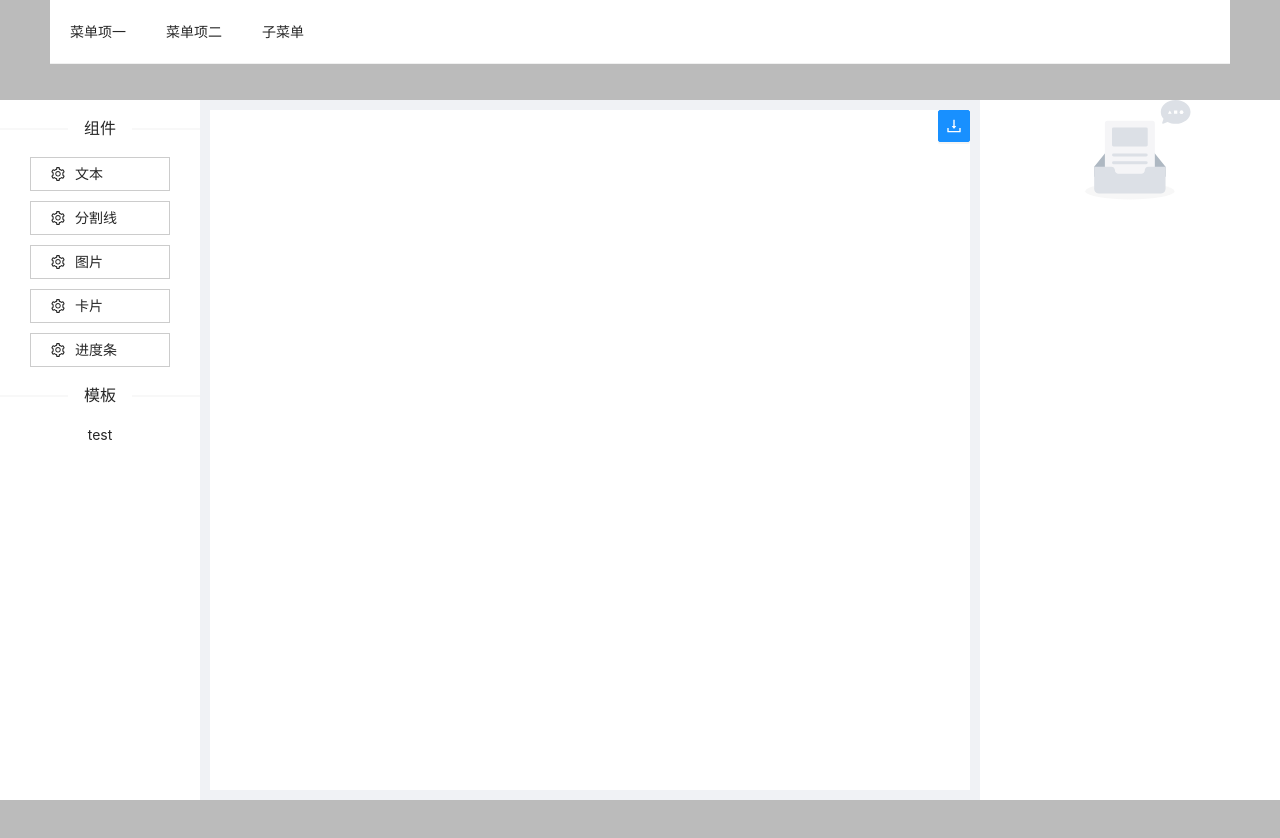
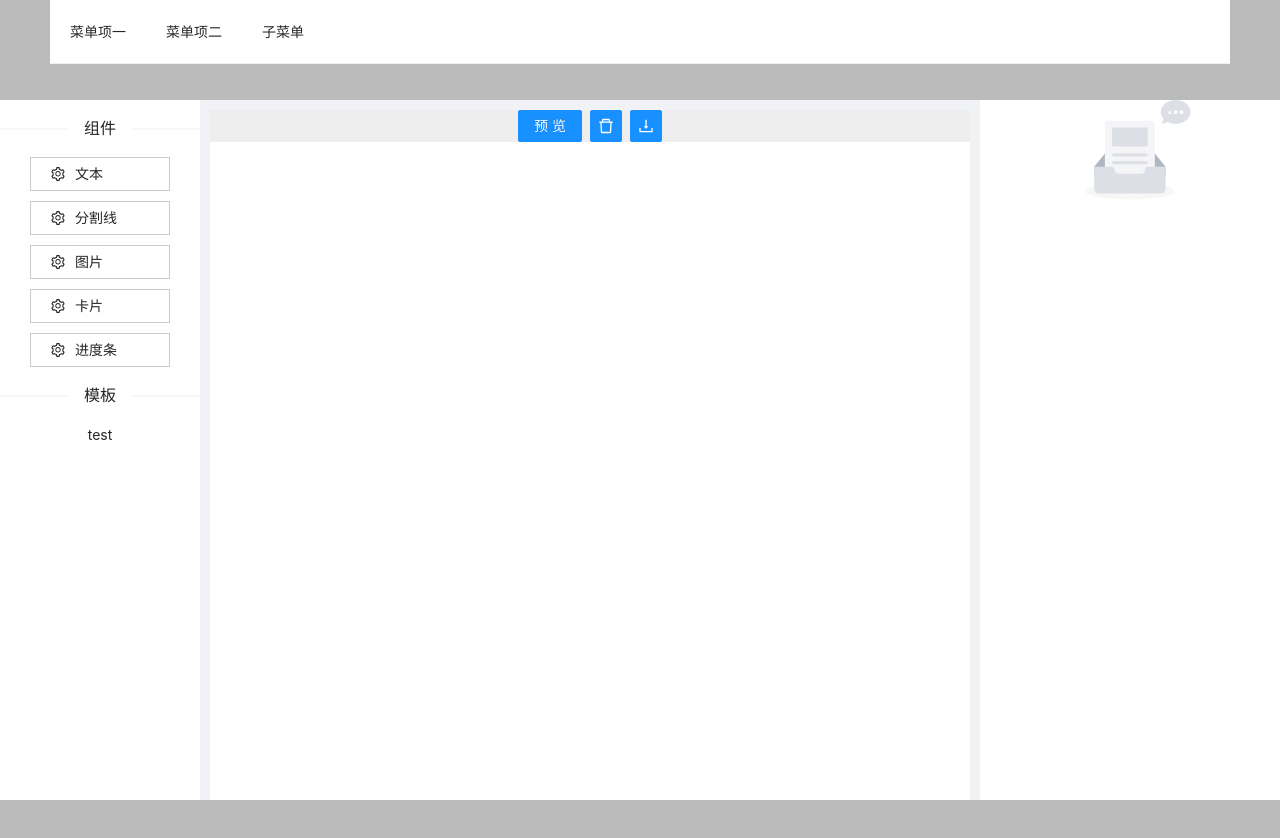
Before and after one commit to DragonLJH/react-resume-ts-app, a React (Create React App) app: page / in a window 1280 px wide. Shown: the top 838 px of the page. Built offline with nearby package versions, Linux system fonts and the light colour scheme.

Commit message:
根据选中的组件来调整选中框、预览效果

```diff
--- a/src/components/AppLayoutMain/index.tsx
+++ b/src/components/AppLayoutMain/index.tsx
@@ -1,7 +1,7 @@
 import { FC, useContext, useEffect, useState, useRef } from 'react';
 import './index.css';
-import { DownloadOutlined } from '@ant-design/icons';
-import { Button } from 'antd';
+import { DownloadOutlined, DeleteOutlined } from '@ant-design/icons';
+import { Button, Modal, Space } from 'antd';
 import componentList from "../../custom-component/component-list"
 import Control from "./Control";
 import commonContext from "../../commonContext";
@@ -28,6 +28,8 @@ const AppLayoutMain: FC = () => {
     const [range, setRange] = useState({ top: 0, left: 0, width: 0, height: 0 }) //选中范围
 
     const rangeRef = useRef<NodeJS.Timeout | null>(null) //useRef 用来存储之前的定时器
+
+    const [preview, setPreview] = useState(false);
 
     useEffect(() => {
         if (selectComponentIndex !== -1) {
@@ -77,6 +79,7 @@ const AppLayoutMain: FC = () => {
 
     const myMouseDown = (e: any) => {
         myAuth.changeSelect()
+        setRange({ top: 0, left: 0, width: 0, height: 0 })
         // 初始节点
         let { clientX: InitialValueX, clientY: InitialValueY }: { clientX: number, clientY: number } = e
 
@@ -116,13 +119,30 @@ const AppLayoutMain: FC = () => {
         let res: any = []
         if (rangeRef.current) clearTimeout(rangeRef.current)
         rangeRef.current = setTimeout(() => {
-            let len = componentData.length
-            for (let i = 0; i < len; i++) {
+            // 计算出选中的组件
+            for (let i = 0; i < componentData.length; i++) {
                 let { top, left, width, height } = componentData[i].style
                 if (minX < left && left + width < maxX && minY < top && top + height < maxY) {
                     res.push(componentData[i])
                 }
             }
+            // 根据选中的组件来调整选中框
+            let rangeTop1: number = 0, rangeLeft1: number = 0, rangeTop2: number = 0, rangeLeft2: number = 0;
+            res.forEach((val: any, index: number) => {
+                let { top, left, width, height } = val.style
+                if (!index) {
+                    rangeTop1 = top
+                    rangeLeft1 = left
+                    rangeTop2 = top + height
+                    rangeLeft2 = left + width
+                } else {
+                    rangeTop1 = rangeTop1 > top ? top : rangeTop1;
+                    rangeTop2 = rangeTop2 > top + height ? rangeTop2 : top + height;
+                    rangeLeft1 = rangeLeft1 > left ? left : rangeLeft1;
+                    rangeLeft2 = rangeLeft2 > left + width ? rangeLeft2 : left + width;
+                }
+            })
+            setRange({ top: rangeTop1, left: rangeLeft1, width: rangeLeft2 - rangeLeft1, height: rangeTop2 - rangeTop1 })
             // console.log(maxX, minX, maxY, minY)
             console.log(res)
         }, 100)
@@ -153,10 +173,26 @@ const AppLayoutMain: FC = () => {
     const download = () => {
         localStorage.setItem("test1", JSON.stringify(myAuth.state.componentData))
     }
+    const delSelect = () => {  //删除选中组件
+        if (selectComponentIndex !== -1) {
+            myAuth.changeSelect()
+            let newComponentData = [...myAuth.state.componentData]
+            newComponentData.splice(selectComponentIndex, 1)
+            myAuth.updataComponentData(newComponentData)
+        }
+    }
 
     return (
         <div className="AppLayoutMain">
-            <div className="download" ><Button onClick={download} type="primary" icon={<DownloadOutlined />}></Button></div>
+            <div className="operation">
+                <Space align="center">
+                    <Button type="primary" onClick={() => setPreview(true)}>
+                        预览
+                    </Button>
+                    <Button onClick={delSelect} type="primary" icon={<DeleteOutlined />}></Button>
+                    <Button onClick={download} type="primary" icon={<DownloadOutlined />}></Button>
+                </Space>
+            </div>
 
             <div className="AppLayoutMainEdit" onDrop={useMyDrop} onDragOver={myDragOver} onMouseDown={myMouseDown}>
                 <div className="range" style={getStyle({ ...range })}></div>
@@ -168,6 +204,19 @@ const AppLayoutMain: FC = () => {
                     return <div key={val.guideName} className={`guide ${val.guideName} ${myAuth.state.selectComponentIndex !== -1 ? 'active' : ''}`} style={getStyle(val.style)}></div>
                 })}
             </div>
+            <Modal
+                centered
+                closable={false}
+                visible={preview}
+                onCancel={() => setPreview(false)}
+                width={1000}
+                bodyStyle={{ height: "800px", position: "relative" }}
+            >
+                <div className="modal-div"></div>
+                {myAuth.state.componentData.map((item: any, index: number) => {
+                    return <Control setMainInsideData={setMainInsideDataFun} setComponentData={setComponentData} element={item} index={index} activeComponent={false} key={item.id}>{item.component(item.propValue)}</Control>
+                })}
+            </Modal>
         </div>
     )
 };
```
